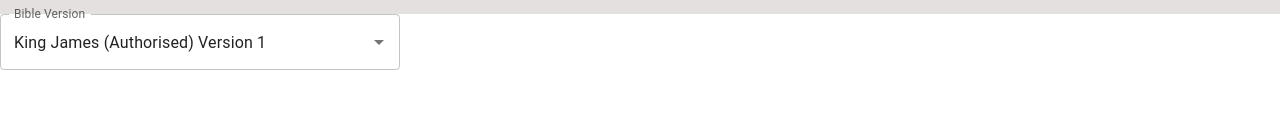
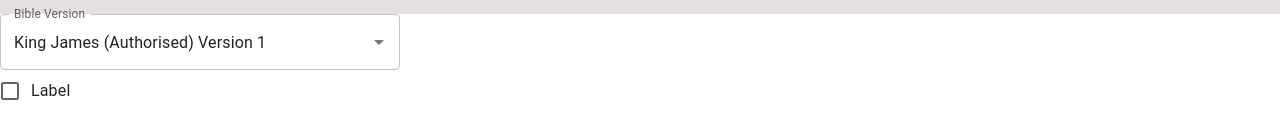
Before and after one commit to lollyca/bible-search, a Next.js app: page /search in a window 1280 px wide. Shown: the part 470-608 px from the top of the page. Built offline with nearby package versions, Linux system fonts and the light colour scheme.

Commit message:
added basic checkbox setup

```diff
--- a/app/components/basic-card.tsx
+++ b/app/components/basic-card.tsx
@@ -24,8 +24,6 @@ export default function BasicCard({ text, match, reference }: BasicCardProps) {
 
   function getHighlightedText(text: string, highlight: string) {
     const parts = text.split(new RegExp(`(${highlight})`, 'gi'));
-    console.log(parts);
-
     return <span>{parts.map((part,i) => part.toLowerCase() === highlight.toLowerCase() ? <span key={i} style={{ backgroundColor: '#c3b9b970', padding: '1px' }}><b>{part}</b></span> : part)}</span>;
   }
 
--- /dev/null
+++ b/app/components/check-box.tsx
@@ -0,0 +1,12 @@
+import * as React from 'react';
+import FormGroup from '@mui/material/FormGroup';
+import FormControlLabel from '@mui/material/FormControlLabel';
+import Checkbox from '@mui/material/Checkbox';
+
+export default function CheckboxLabels() {
+  return (
+    <FormGroup>
+      <FormControlLabel control={<Checkbox />} label="Label" />
+    </FormGroup>
+  );
+}
--- a/app/search/page.tsx
+++ b/app/search/page.tsx
@@ -1,9 +1,11 @@
 import { Box, Button, Stack, TextField } from '@mui/material';
 import SearchOutlinedIcon from '@mui/icons-material/SearchOutlined';
 import BasicCard from '../components/basic-card';
+import { AutocompleteComponent } from '../components/autocomplete';
 import { queryVerses } from '../services/bible-service';
 import '../styles.css'
-import { AutocompleteComponent } from '../components/autocomplete';
+import CheckboxLabels from '../components/check-box';
+
 
 interface SearchPageProps {
     searchParams: {
@@ -45,6 +47,7 @@ export default async function Search({ searchParams }: SearchPageProps) {
 
                 <div>
                     <AutocompleteComponent />
+                    <CheckboxLabels />
                 </div>
             </form>
 
--- a/app/services/bible-service.ts
+++ b/app/services/bible-service.ts
@@ -9,6 +9,8 @@ export async function queryVerses(searchText: string, bibleId: string) {
     if (!searchText || !bibleId) {
         return [];
     }
+
+
 
     const offset = 0;
     const limit = 100;
@@ -23,8 +25,7 @@ export async function queryVerses(searchText: string, bibleId: string) {
 
     const response = await fetch(url, options);
     const result = await response.json();
-
     const verses = result.data?.verses as Verse[] || [];
-
+    console.log("im hereeeee: ", result.data)
     return verses;
 }
```
